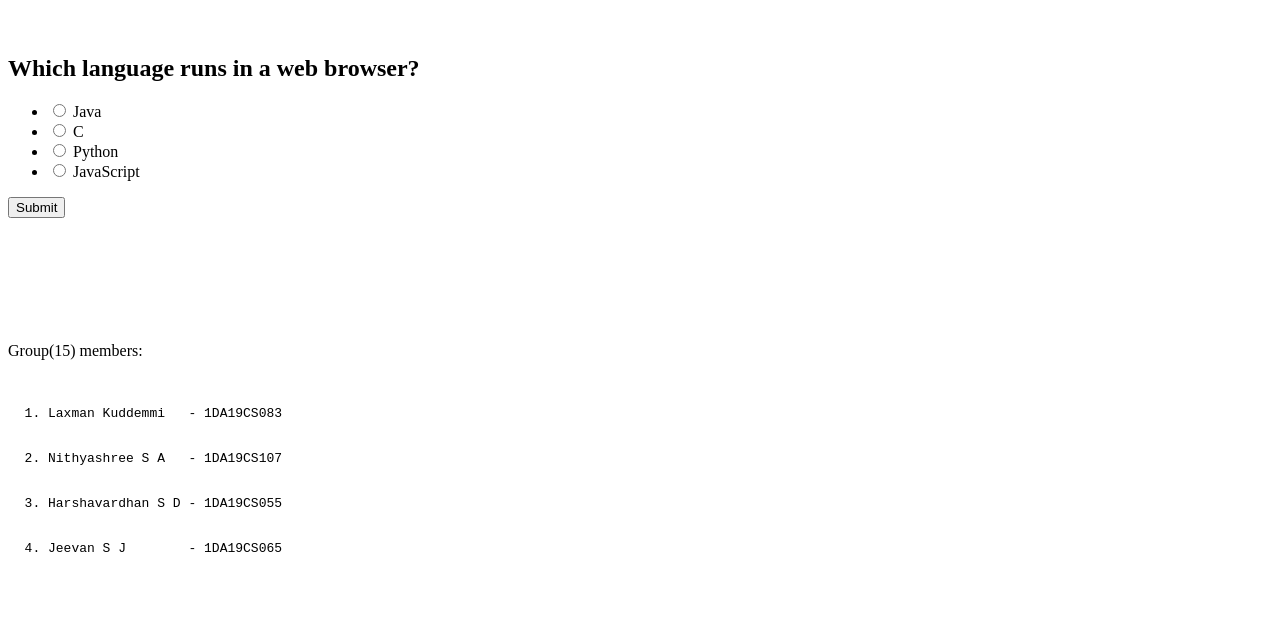
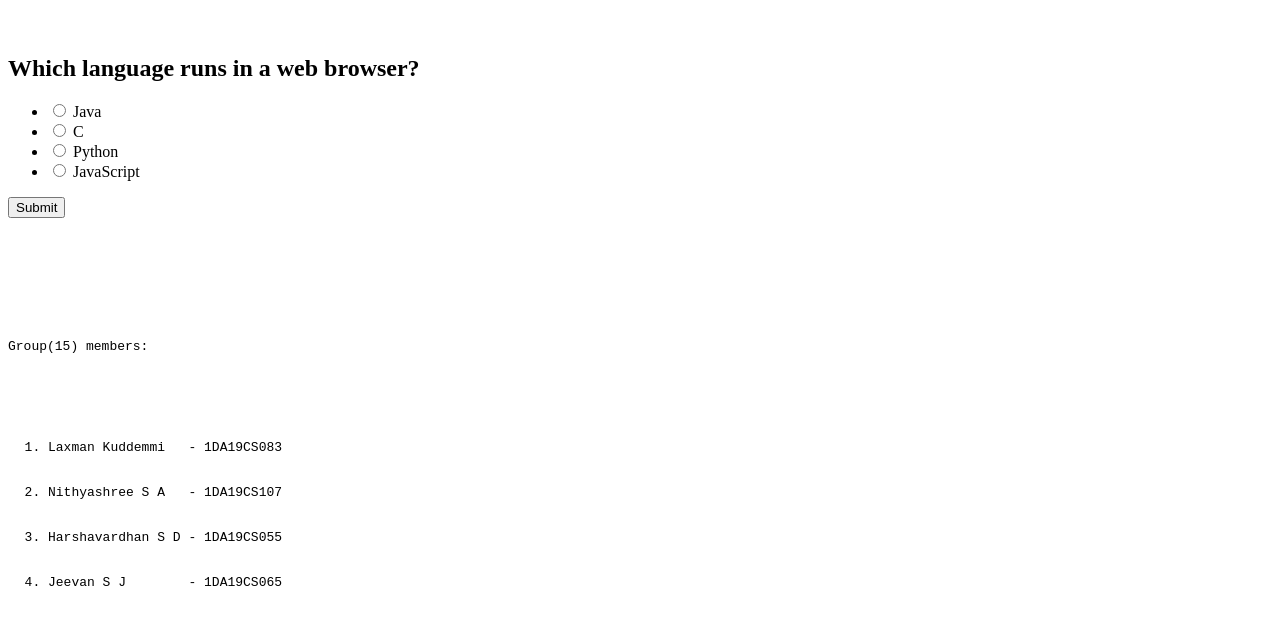
Before and after one commit to Laxmanik/AWTGroupActivty.github.io, a plain HTML site: page index.html in a window 1280 px wide. Shown: the part 195-820 px from the top of the page. Drawn offline with Linux system fonts and the light colour scheme.

Commit message:
Update index.html

```diff
--- a/index.html
+++ b/index.html
@@ -49,8 +49,8 @@
     <br />
     <br />
     <div>
-      <p>Group(15) members:</p>
-       <pre><ol>
+      <pre align="left"><p>Group(15) members:</p>
+       <ol>
           <li>Laxman Kuddemmi   - 1DA19CS083</li>
           <li>Nithyashree S A   - 1DA19CS107</li>
           <li>Harshavardhan S D - 1DA19CS055</li>
```
